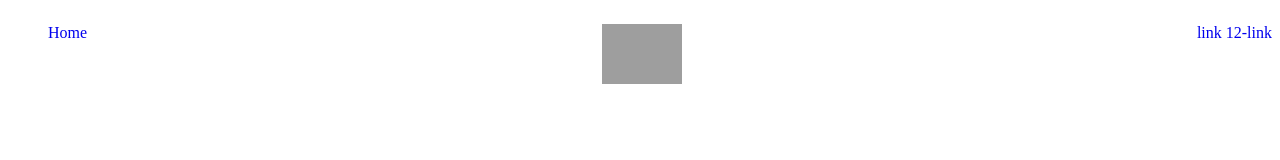
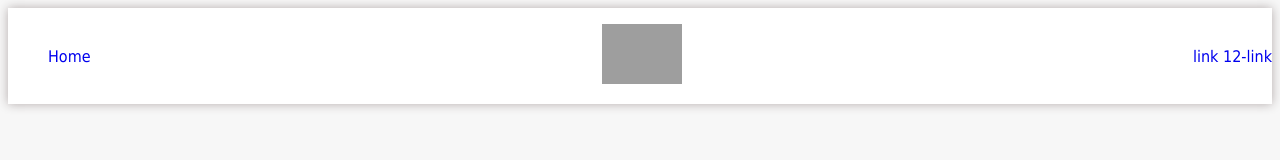
Before and after one commit to Astronova1/landing-page, a plain HTML site: page index.html in a window 1280 px wide. Drawn offline with Linux system fonts and the light colour scheme; grey boxes are pictures that could not be loaded.

Commit message:
modify header

```diff
--- a/styles/styles.css
+++ b/styles/styles.css
@@ -1,6 +1,14 @@
+body {
+    font-family: "Roboto Regular", Tahoma, sans-serif;
+    background-color: rgb(247, 247, 247);
+}
+
 .nav-bar {
     display: flex;
     justify-content: space-between;
+    background-color: white;
+    box-shadow: 0px 0px 10px rgb(179, 171, 171);
+    align-items: center;
 }
 
 ul {
```
